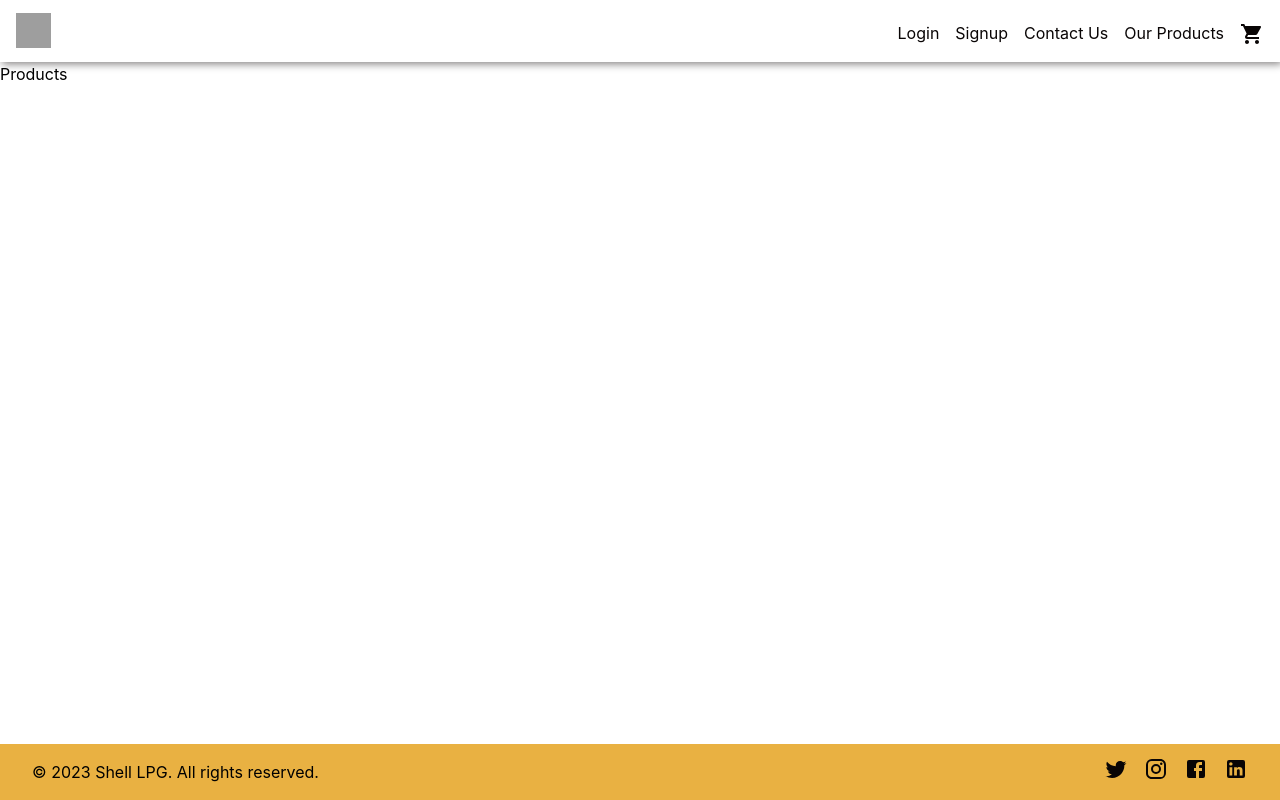
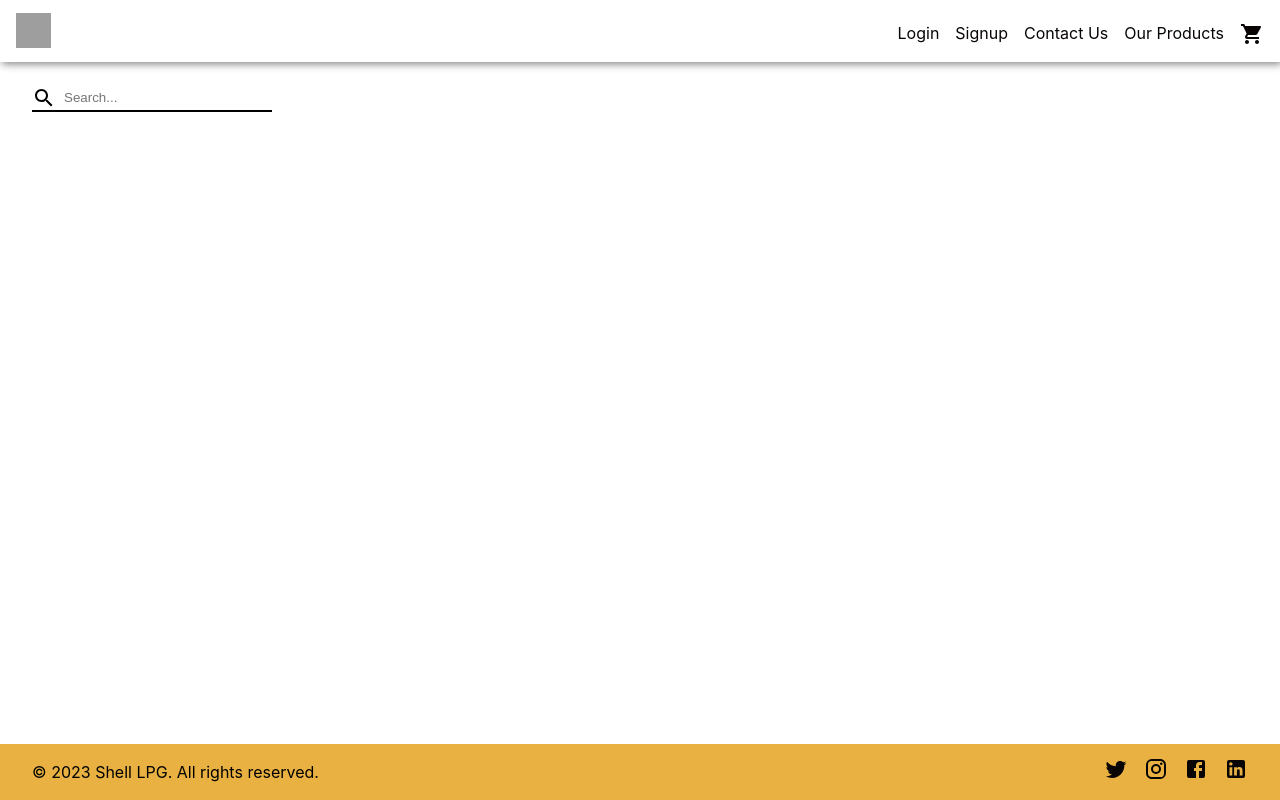
Before and after one commit to priyanshu938/shell-lpg-swift, a React (Vite) app: page /products in a window 1280 px wide. Built offline with nearby package versions, Linux system fonts and the light colour scheme; grey boxes are pictures that could not be loaded.

Commit message:
products search made

```diff
--- a/src/index.css
+++ b/src/index.css
@@ -26,8 +26,12 @@ a {
 
 input {
   border: none;
-  border-bottom: 2px solid var(--black-color);
+  background: transparent;
 }
 input:focus {
   outline: none;
 }
+
+.container {
+  margin-inline: 2em;
+}
--- a/src/pages/products/Products.module.css
+++ b/src/pages/products/Products.module.css
@@ -0,0 +1,13 @@
+.searchBox {
+  display: flex;
+  align-items: center;
+  justify-content: flex-start;
+  margin-top: 1.5em;
+  border-bottom: 2px solid;
+  width: 15em;
+  gap: 0.5em;
+}
+
+.inputSearch {
+  flex-basis: 90%;
+}
--- a/src/pages/products/Products.tsx
+++ b/src/pages/products/Products.tsx
@@ -1,8 +1,23 @@
 import React from "react";
 import styles from "./Products.module.css";
+import SearchIcon from "@mui/icons-material/Search";
 
 const Products = () => {
-  return <div>Products</div>;
+  return (
+    <>
+      <div className={[styles.searchBox, "container"].join(" ")}>
+        <SearchIcon />
+        <input
+          type="search"
+          name=""
+          id=""
+          className={styles.inputSearch}
+          placeholder="Search..."
+        />
+      </div>
+      <div className="productsContainer"></div>
+    </>
+  );
 };
 
 export default Products;
```
Also changed, not shown: src/pages/products/Product.tsx (added, +8 -0 lines), src/pages/products/Product.module.css (added).
